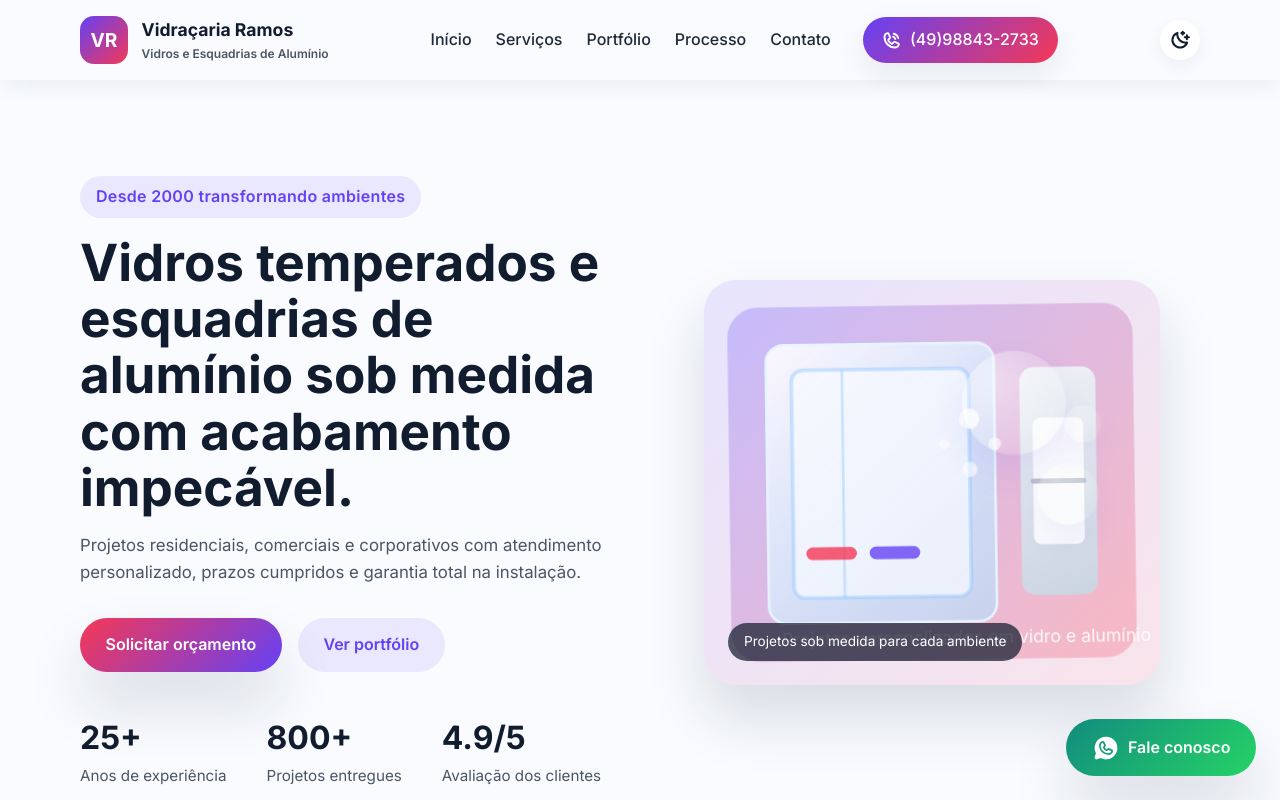
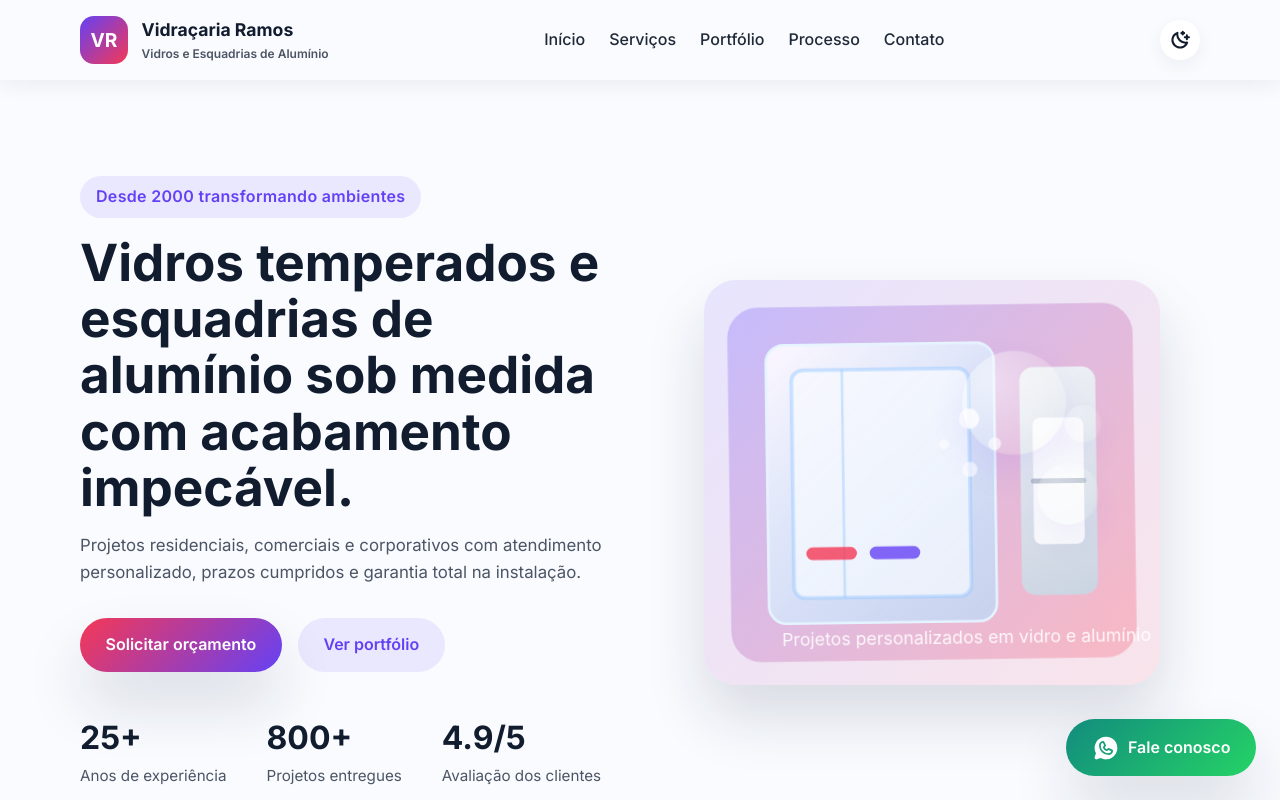
Before and after one commit to paulohramoss/landing-page, a React (Vite) app: page / in a window 1280 px wide. Shown: the top 800 px of the page. Built offline with nearby package versions, Linux system fonts and the light colour scheme.

Commit message:
refactor: remover botão de contato e legenda do projeto na seção Hero

```diff
--- a/src/components/Header.tsx
+++ b/src/components/Header.tsx
@@ -1,4 +1,4 @@
-import { List, MoonStars, PhoneCall, Sun } from '@phosphor-icons/react';
+import { List, MoonStars, Sun } from '@phosphor-icons/react';
 import { useState } from 'react';
 import Logo from './Logo';
 import type { Theme } from '../hooks/useTheme';
@@ -33,10 +33,6 @@ function Header({ theme, onToggleTheme }: HeaderProps): JSX.Element {
               </li>
             ))}
           </ul>
-          <a className="nav-cta" href="tel:+5549988432733">
-            <PhoneCall size={20} weight="bold" />
-            (49)98843-2733
-          </a>
         </nav>
         <div className="header-actions">
           <button
--- a/src/sections/Hero.tsx
+++ b/src/sections/Hero.tsx
@@ -201,9 +201,6 @@ function Hero(): JSX.Element {
               />
             </div>
           )}
-          <motion.figcaption variants={heroCaption}>
-            Projetos sob medida para cada ambiente
-          </motion.figcaption>
         </motion.figure>
       </div>
     </motion.section>
```
